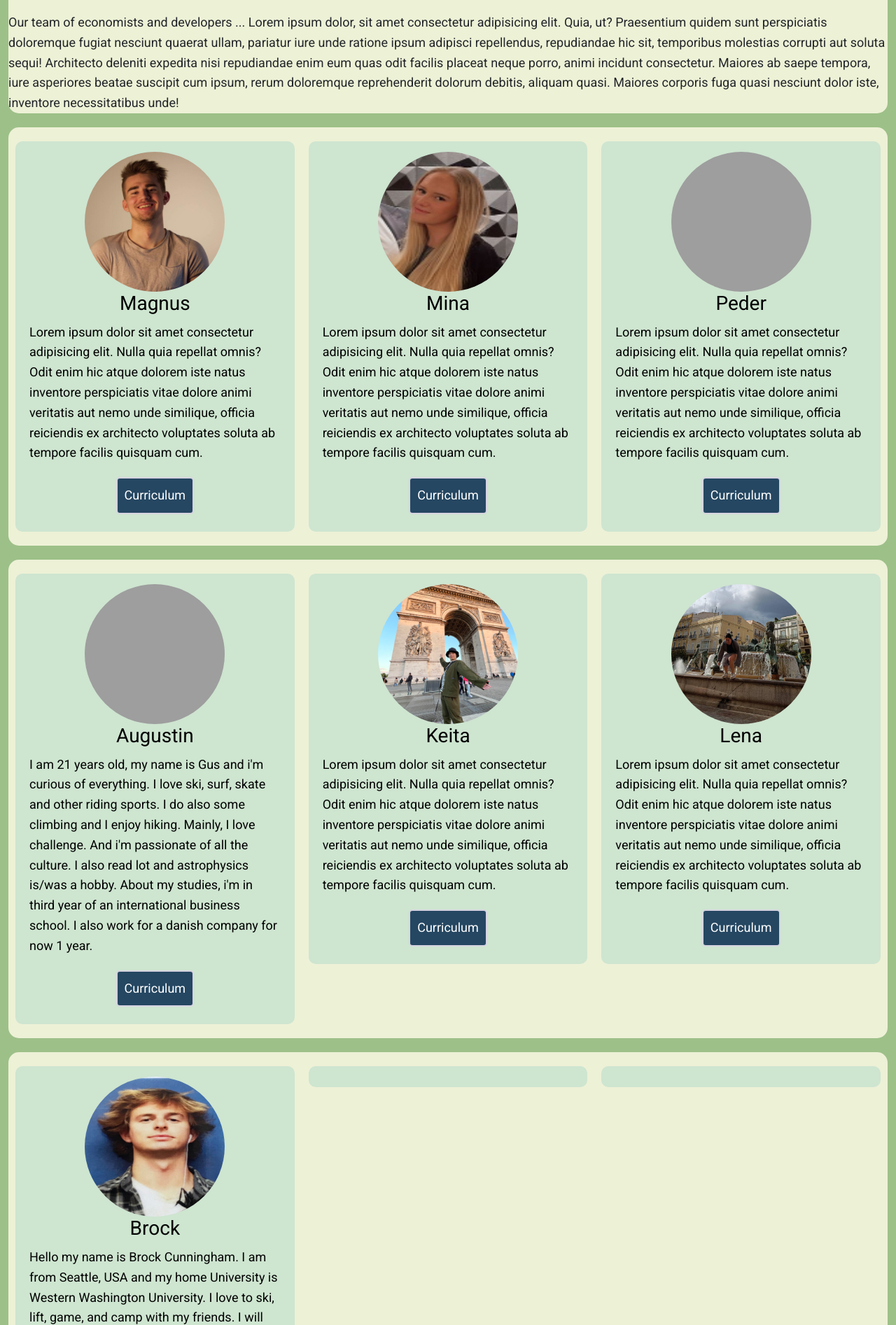
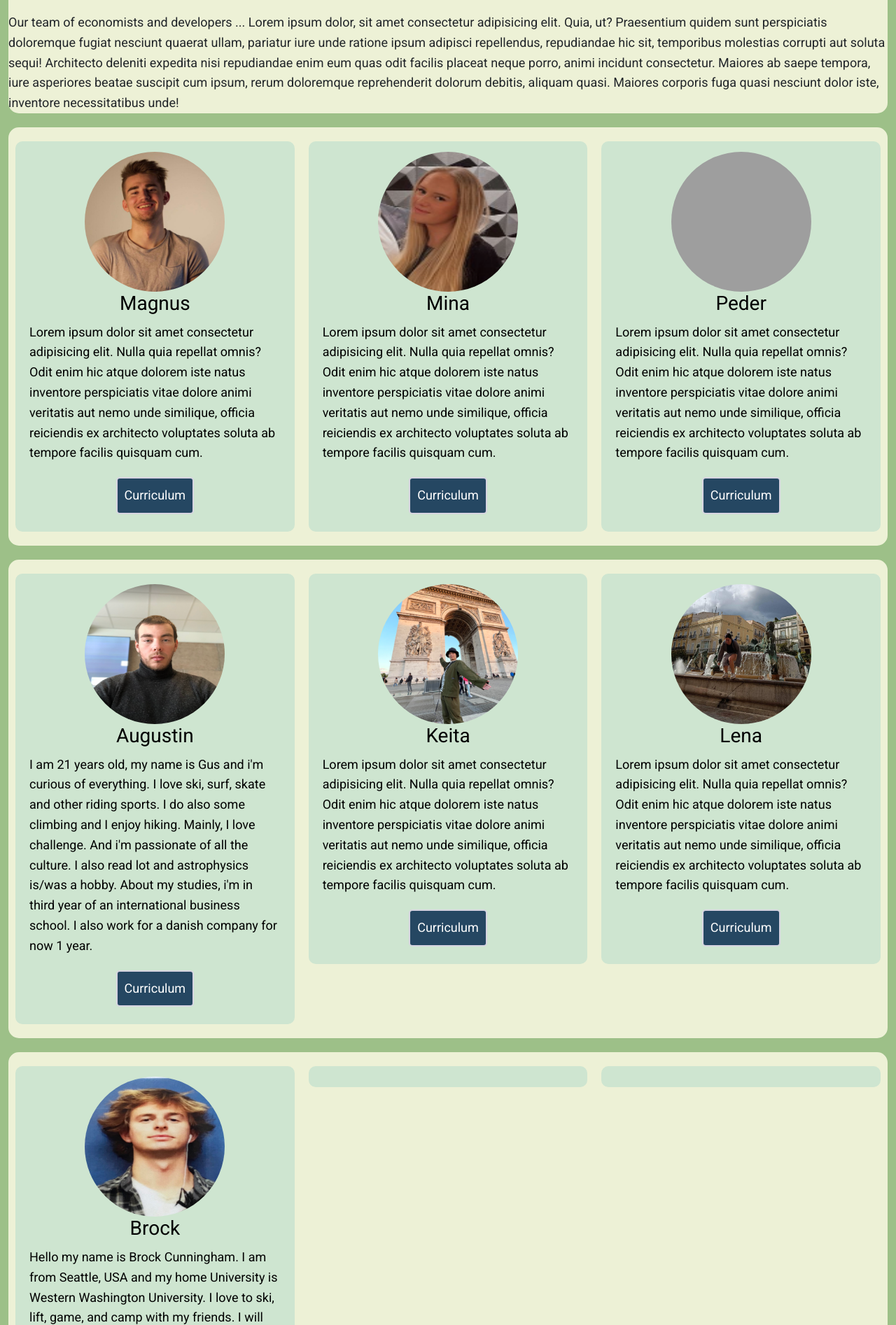
Before and after one commit to PederEP/Carbon_App, a Flask app: page / in a window 1280 px wide. Shown: the part 600-2494 px from the top of the page at 70% size. Run offline with Flask 2, Linux system fonts and the light colour scheme; some libraries are stand-ins or nearby versions; grey boxes are pictures that could not be loaded.

Commit message:
Update home.html

```diff
--- a/capp/templates/home.html
+++ b/capp/templates/home.html
@@ -97,7 +97,7 @@
     <div class="developers">
       <div class="box">
         <img
-        src="{{url_for('static', filename='icons/augustin.jpg')}}"
+        src="{{url_for('static', filename='icons/Augustin.png')}}"
         width="200"
         height="200"
         alt=""style="border-radius: 50%; width:200px;">
```
